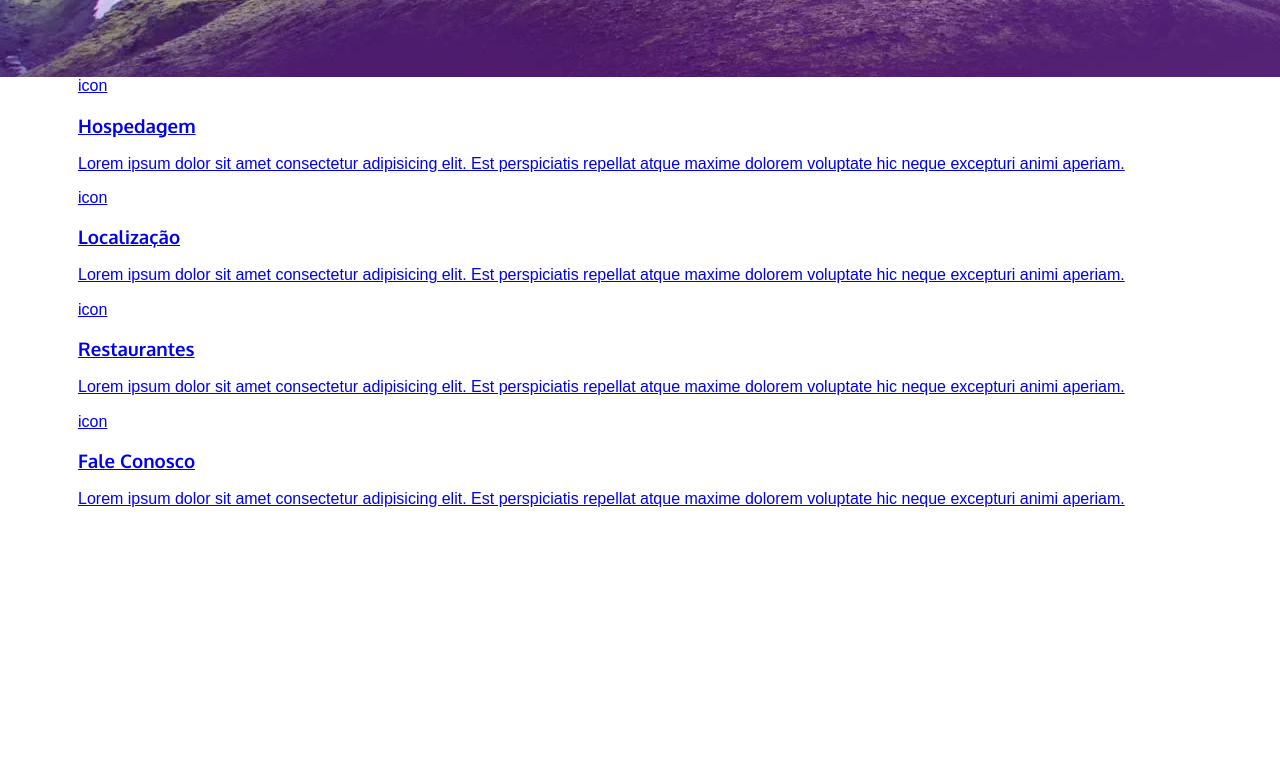
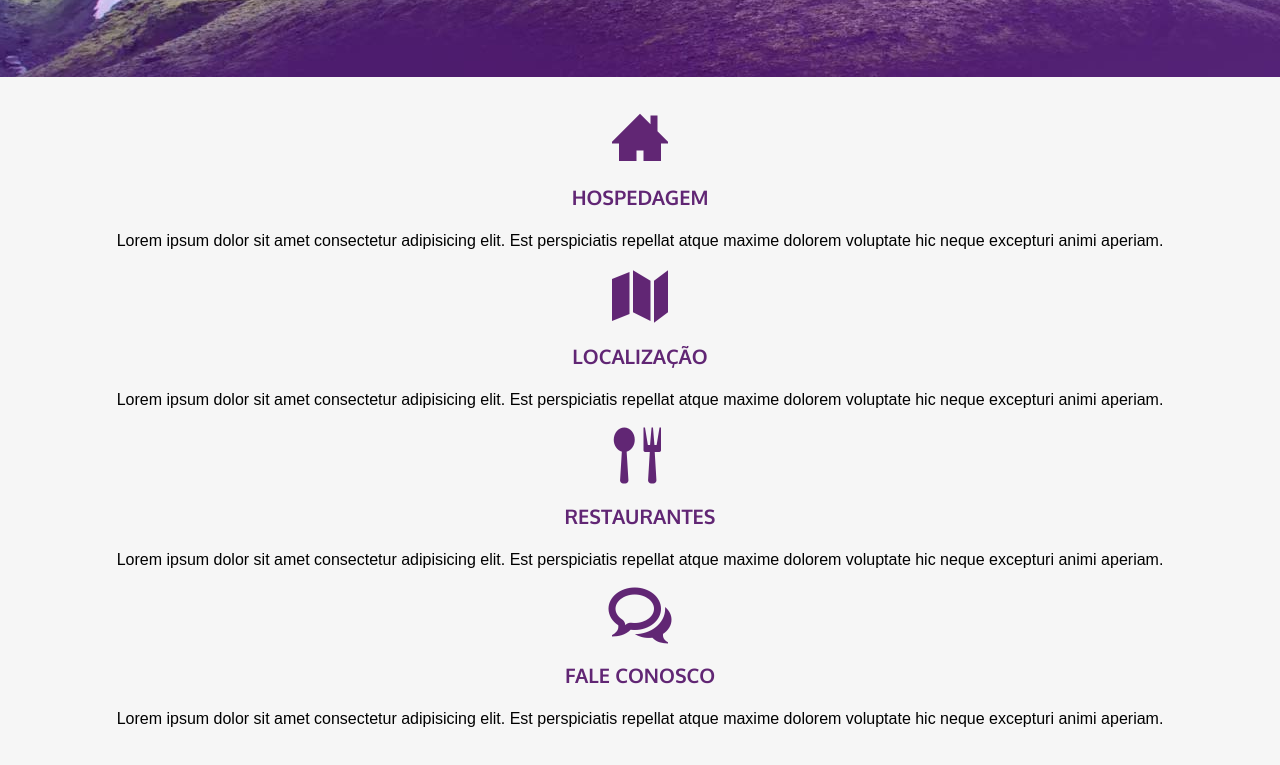
Before and after one commit to danielmartinscode/AngelsHostels, a plain HTML site: page index.html in a window 1280 px wide. Shown: the part 661-1426 px from the top of the page. Before the commit the page ends 1185 px from the top, so only its background shows below. Drawn offline with Linux system fonts and the light colour scheme; files whose address does not match are found by name.

Commit message:
CSS basico do middleContent

```diff
--- a/css/main.css
+++ b/css/main.css
@@ -166,3 +166,29 @@ h1, h2, h3, h4{
         text-shadow: 4px 4px 2px rgb(0 0 0 / .8);
     }
 }
+
+.middleContent{
+    background-color: #f6f6f6;
+    text-align: center;
+    padding: 2em;
+}
+
+.middleContent a{
+    color: inherit;
+    text-decoration: none;
+}
+
+.middleContent_title{
+    text-transform: uppercase;
+    color: var(--primary-color);
+    font-size: 1.25em;
+}
+
+.middleContent span[class^=icon-]{
+    font-size: 3.5em;
+    color: var(--primary-color);
+}
+
+.middleContent p{
+    line-height: 1.5;
+}
--- a/index.html
+++ b/index.html
@@ -7,6 +7,8 @@
     <link rel="preconnect" href="https://fonts.googleapis.com">
     <link rel="preconnect" href="https://fonts.gstatic.com" crossorigin>
     <link href="https://fonts.googleapis.com/css2?family=Oxygen:wght@400;700&display=swap" rel="stylesheet">
+    <link rel="stylesheet" href="assets/icomoon-icon/style.css">
+
     <link rel="stylesheet" href="css/normalize.css">
     <link rel="stylesheet" href="css/main.css">
 </head>
@@ -41,7 +43,7 @@
 
             <article class="col col-sm12 col-md-6 col-xl-3">
                 <a href="#">
-                    <span>icon</span>
+                    <span class="icon-home3"></span>
                     <h3 class="middleContent_title">Hospedagem</h3>
                     <p>Lorem ipsum dolor sit amet consectetur adipisicing elit. Est perspiciatis repellat atque maxime dolorem voluptate hic neque excepturi animi aperiam.</p>
                 </a>
@@ -49,7 +51,7 @@
 
             <article class="col col-sm12 col-md-6 col-xl-3">
                 <a href="#">
-                    <span>icon</span>
+                    <span class="icon-map"></span>
                     <h3 class="middleContent_title">Localização</h3>
                     <p>Lorem ipsum dolor sit amet consectetur adipisicing elit. Est perspiciatis repellat atque maxime dolorem voluptate hic neque excepturi animi aperiam.</p>
                 </a>
@@ -57,7 +59,7 @@
 
             <article class="col col-sm12 col-md-6 col-xl-3">
                 <a href="#">
-                    <span>icon</span>
+                    <span class="icon-spoon-knife"></span>
                     <h3 class="middleContent_title">Restaurantes</h3>
                     <p>Lorem ipsum dolor sit amet consectetur adipisicing elit. Est perspiciatis repellat atque maxime dolorem voluptate hic neque excepturi animi aperiam.</p>
                 </a>
@@ -65,7 +67,7 @@
 
             <article class="col col-sm12 col-md-6 col-xl-3">
                 <a href="#">
-                    <span>icon</span>
+                    <span class="icon-bubbles4"></span>
                     <h3 class="middleContent_title">Fale Conosco</h3>
                     <p>Lorem ipsum dolor sit amet consectetur adipisicing elit. Est perspiciatis repellat atque maxime dolorem voluptate hic neque excepturi animi aperiam.</p>
                 </a>
```
